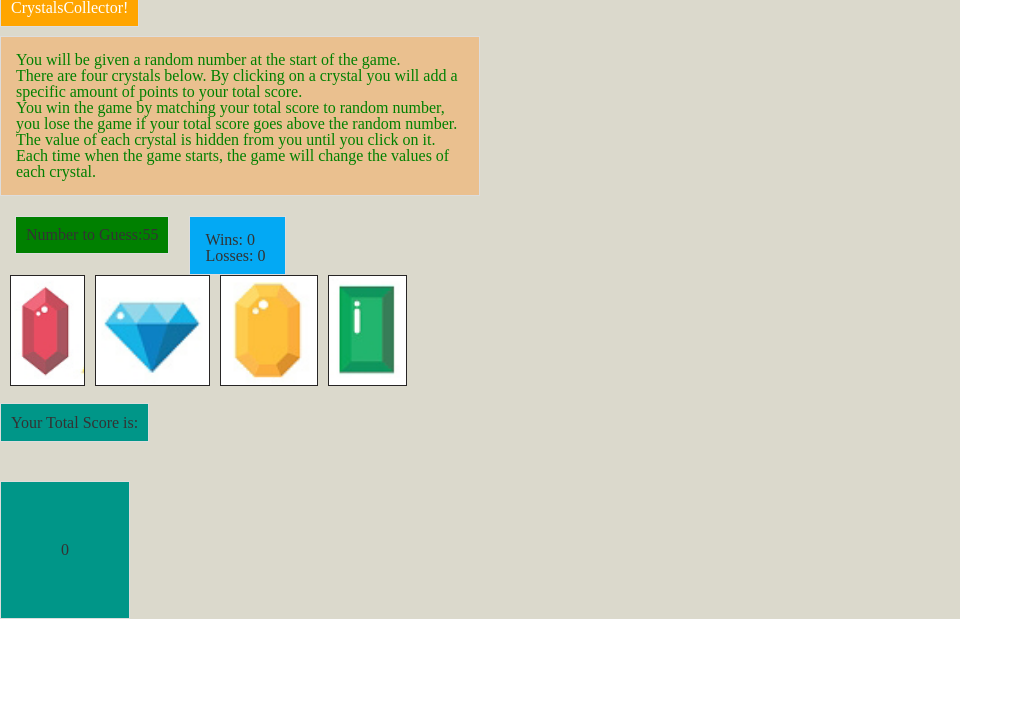
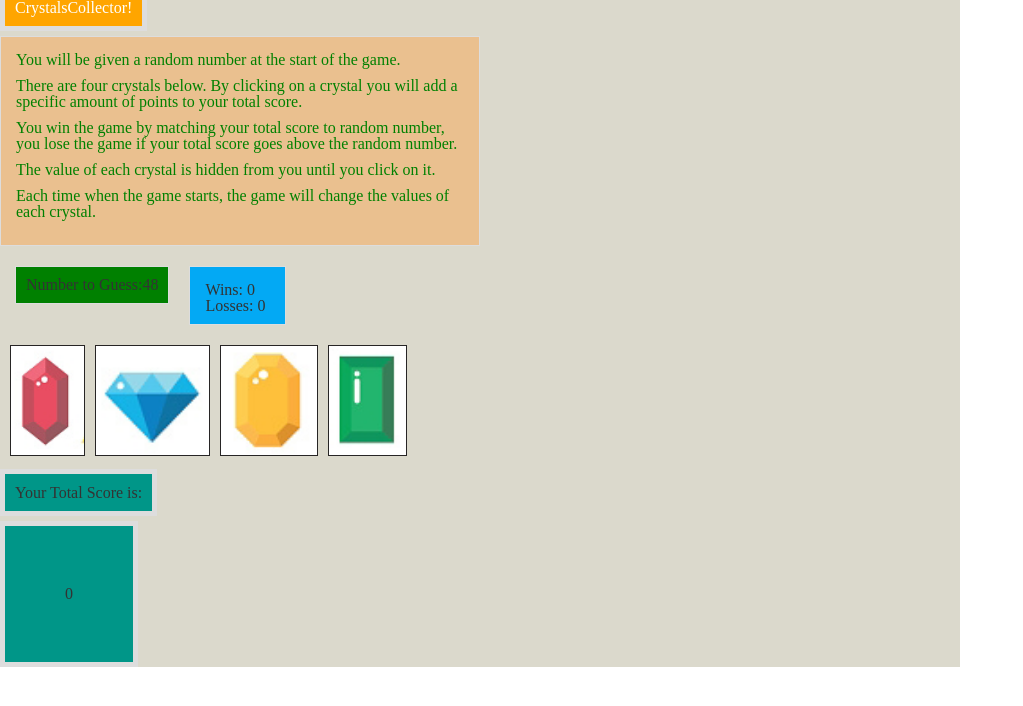
Before and after one commit to eburns1209/Crystal-Game, a plain HTML site: page index.html in a window 1280 px wide. Shown: the whole page, without its empty margins (0-1023 px from the left). Drawn offline with nearby package versions, Linux system fonts and the light colour scheme.

Commit message:
Project ready to submit

```diff
--- a/assets/css/style.css
+++ b/assets/css/style.css
@@ -14,7 +14,7 @@
     clear: both;
     padding: 10px;
     margin-bottom: 20px;
-    border: solid 1px #ddd;
+    border: solid 5px #ddd;
 
  }
 
@@ -28,6 +28,12 @@
     margin-top: 20px;
     border: solid 1px #ddd;
 }
+
+
+p{
+    margin-bottom: 10px;
+}
+
 .container{
 
     float:left;
@@ -48,6 +54,7 @@
     padding: 15px 20px 10px 15px;
     margin-top: 20px;
     margin-left: 20px;
+    margin-bottom: 20px;
     border:solid 1px #ddd;
 }
 
@@ -68,20 +75,20 @@
 
 }*/
 #totalScore{
-    margin-bottom: 50px;
+    margin-bottom: 20px;
 }
 
 #yts{
     background: #009688;
     display: inline;
     padding:10px;
-    border: solid 1px #ddd;
+    border: solid 5px #ddd;
 }
 
 .caption{
     background: #009688;
    display: inline-block;
     padding:60px;
-    border:solid 1px #ddd;
+    border:solid 5px #ddd;
     margin: 0 auto;
 }
--- a/assets/javascript/game.js
+++ b/assets/javascript/game.js
@@ -14,19 +14,27 @@ $(document).ready(function(){
 	newGame();
 
 	function newCrystals (){
+	//initialize an array
 	var numbers = []
+	//generate x random numbers into an array
 		while (numbers.length < 4){
+			//generate random number
 				var randomnumber = Math.ceil(Math.random() * 12)
+				//initialize boolean
 				var found = false;
 				for (var i =0; i < numbers.length; i++){
+					//if the number exists in array then break from while loop
 					if (numbers[i] === randomnumber){
 							found === true; break
 						}
 				}
+					//if the number is not found then add it to array
 					if (!found)numbers[numbers.length]=randomnumber;
 		}
+
+		//collect numbers from array in console
 		console.log(numbers);
-
+		//generates a loop to add images to buttons
 		for (i = 0; i < numbers.length; i++){
 			var imageCrystal = $("<img>");
 			imageCrystal.attr("data-num" , numbers[i]);
@@ -42,10 +50,13 @@ $(document).ready(function(){
 			counter = 0;
 			$("#yourScore").text(counter);
 
-			function randomIntFromInterval(min, max){
-				return Math.floor(Math.random() * (max-min+1)+min);
+			function getRandomInRange(min, max){
+//this below function (for number to guess) is going to return a random integer in the range, and
+//include both min and max
+				return Math.floor(Math.random() * (max-min+1))+min;
 				}
-			var numberToGuess = randomIntFromInterval(19,120);
+
+			var numberToGuess = getRandomInRange(19,120);
 
 			$(".value").text(numberToGuess);
 
@@ -55,7 +66,6 @@ $(document).ready(function(){
 				$("#yourScore").text(counter);
 
 				if (counter === numberToGuess){
-					// $("#status").text("You Won");
 					wins++;
 					$("#win").text(wins);
 					console.log(wins)
@@ -64,7 +74,6 @@ $(document).ready(function(){
 					newGame();
 				}
 				else if(counter > numberToGuess){
-					// $("#status").text("You lost")
 					losses++;
 					$("#loss").text(losses);
 					console.log(losses)
```
Also changed, not shown: index.html (indentation only). Lines whose indentation alone changed are shown as unchanged.
